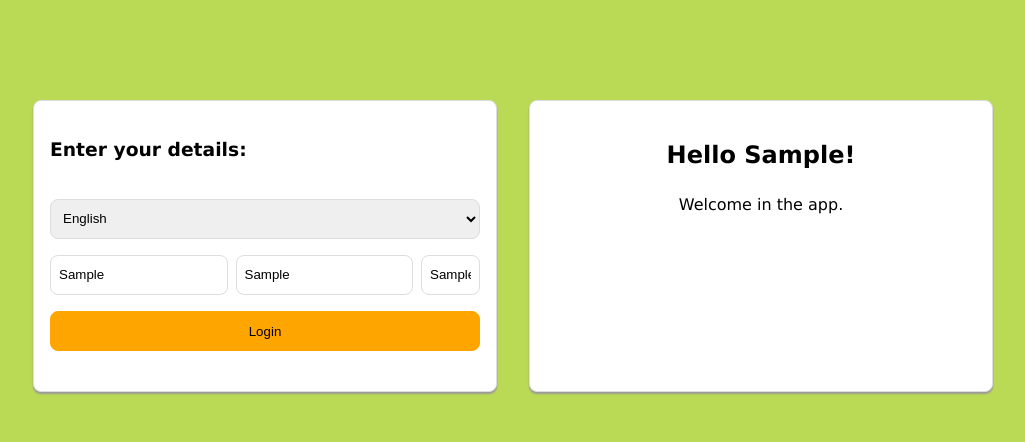
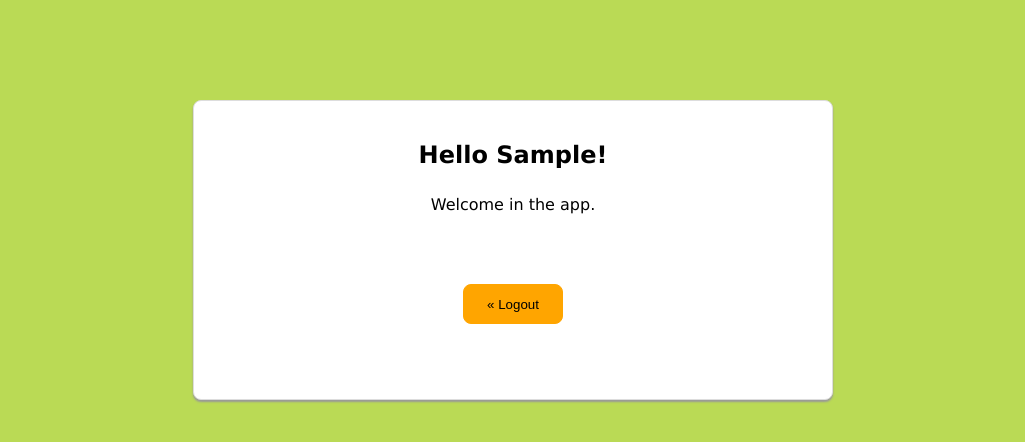
Before and after one commit to RubenSibon/javascript-the-weird-parts, a plain HTML site: page index.html in a window 1280 px wide. Both pictures are taken after typing "Sample", "Sample", "Sample" into the empty fields and a click on the input "Login". Shown: the whole page, without its empty margins (127-1152 px from the left). Drawn offline with Linux system fonts and the light colour scheme.

Commit message:
Make card flip on login or logout

```diff
--- a/app.js
+++ b/app.js
@@ -19,6 +19,7 @@
             langES: 'Español (Spanish)',
             langNL: 'Nederlands (Dutch)',
             login: 'Login',
+            logout: 'Logout',
             formError: 'First and last name are required.',
             welcomeMsg: 'Welcome in the app.',
             loginPrompt: 'Log in to see app\'s content.'
@@ -32,6 +33,7 @@
             langES: 'Español',
             langNL: 'Nederlands (Holandés)',
             login: 'Iniciar sesión',
+            logout: 'Cerrar sesión',
             formError: 'Se requieren nombre y apellido.',
             welcomeMsg: 'Bienvenido en la aplicación.',
             loginPrompt: 'Inicia sesión para ver el contenido de la aplicación.'
@@ -45,9 +47,10 @@
             langES: 'Español (Spaans)',
             langNL: 'Nederlands',
             login: 'Inloggen',
+            logout: 'Uitloggen',
             formError: 'Voor- en achternaam zijn vereist.',
             welcomeMsg: 'Welkom in the app.',
-            loginPrompt: 'Log in om de inhoud te zien.'
+            loginPrompt: null // 'Log in om de inhoud te zien.'
         }
     };
 
@@ -55,11 +58,10 @@
     function resetLogin() {
         loggedIn = false;
 
-        $('.greeting').removeClass('appeared');
-        $('.prompt').removeClass('hide');
+        $('.card').removeClass('is-flipped');
 
         if (document.querySelector('#toGreet').innerHTML) {
-            document.querySelector('#toGreet').innerHTML = '';
+            // document.querySelector('#toGreet').innerHTML = '';
         }
     }
 
@@ -86,7 +88,7 @@
             let oldString;
 
             // Get translation for string.
-            if (typeof string !== 'undefined') {
+            if (strings[lang][string] !== null && typeof strings[lang][string] !== 'undefined') {
                 newString = strings[lang][string];
             } else {
                 // Fallback to English.
@@ -122,9 +124,6 @@
             g.setLang(event.target.value);
 
             translateStrings(event.target.value);
-
-            // Remove any existing welcome message.
-            resetLogin();
         }
     });
 
@@ -150,8 +149,7 @@
             g.HTMLGreeting('#toGreet', g.age > 29);
 
             if (!loggedIn) {
-                $('.greeting').addClass('appeared');
-                $('.prompt').addClass('hide');
+                $('.card').toggleClass('is-flipped');
             }
 
             loggedIn = true;
@@ -166,4 +164,10 @@
         }
     });
 
+    $('#logout').on('click', function(event) {
+        event.preventDefault();
+
+        resetLogin();
+    });
+
 })();
--- a/index.html
+++ b/index.html
@@ -40,20 +40,13 @@
 
             }
 
-            .card {
-                box-shadow: 0 2px 2px #999;
-                border: 1px solid #ddd;
-                border-radius: .5rem;
-                background-color: white;
-            }
-
             .app {
                 display: grid;
                 max-width: 960px;
                 margin: 1rem auto;
                 grid-gap: 2rem;
                 grid-template-columns: repeat(auto-fit, minmax(288px, 1fr));
-
+                perspective: 1000px;
             }
 
             @media screen and (min-width: 768px) {
@@ -62,25 +55,62 @@
                 }
             }
 
+            .card,
+            .card-back,
+            .card-front {
+                margin: 0 auto;
+                width: 100%;
+                max-width: 640px;
+                min-height: 300px;
+            }
+
+            .card {
+                position: relative;
+
+                /* Transition properties */
+                transition: 1s;
+                transform-style: preserve-3d;
+            }
+
+            .card-back,
+            .card-front {
+                position: absolute;
+                top: 0;
+                left: 0;
+                box-shadow: 0 2px 2px #999;
+                border: 1px solid #ddd;
+                border-radius: .5rem;
+                background-color: white;
+
+                /* Transition properties */
+                backface-visibility: hidden;
+            }
+
+            .card-front {
+                /* Transition properties */
+                transform: rotateX(0deg);
+                z-index: 2;
+            }
+
+            .card-back {
+                /* Transition properties */
+                transform: rotateX(180deg);
+            }
+
+            .is-flipped {
+                transform: rotateX(180deg);
+            }
+
             .content {
                 display: flex;
                 flex-wrap: wrap;
                 padding: 1rem 1rem 2rem;
-                width: 100%;
                 justify-content: center;
-                color: white;
             }
 
             .greeting {
                 flex: 1 1 100%;
-                height: 1px;
                 text-align: center;
-                transition:
-                    opacity 1s ease-in,
-                    color 1s ease-in;
-                visibility: hidden;
-                opacity: 0;
-                color: white;
             }
 
             .prompt {
@@ -88,19 +118,6 @@
                 height: auto;
                 text-align: center;
                 color: #999;
-            }
-
-            .appeared {
-                height: auto;
-                visibility: visible;
-                opacity: 1;
-                color: black;
-            }
-
-            .hide {
-                height: 1px;
-                visibility: hidden;
-                opacity: 0;
             }
 
             .loginform {
@@ -114,7 +131,6 @@
                     "error error error"
                 ;
                 padding: 1rem 1rem 2rem;
-                width: 100%;
             }
 
             .form-title {
@@ -148,13 +164,13 @@
                 border-color: orange;
                 background-color: orange;
             }
-
         </style>
     </head>
 
     <body>
         <main class="app">
-            <form id="loginForm" class="loginform card">
+            <div class="card is-flippable">
+                <form id="loginForm" class="loginform card-front">
                     <h3 class="form-title" data-translate="formTitle">Enter your details:</h3>
                     <select name="langSelect" id="langSelect" class="language">
                         <option value="en" data-translate="langEN" selected>English</option>
@@ -169,15 +185,14 @@
                     <input type="submit" id="login" value="Login" class="submit" data-translate="login" />
                 </form>
 
-            <section class="content card">
+                <section class="content card-back">
                     <div class="greeting">
                         <h1 id="toGreet"></h1>
                         <p data-translate="welcomeMsg">Welcome in the app.</p>
                     </div>
-                <div class="prompt" data-translate="loginPrompt">
-                    <p>Log in to see app's content.</p>
+                    <input type="submit" id="logout" value="&laquo; Logout" class="submit" data-translate="logout" />
+                </section>
             </div>
-            </section>
 
             <script src="jquery-1.11.1.js"></script>
             <script src="Greeter.js"></script>
```
Lines whose indentation alone changed are shown as unchanged.
